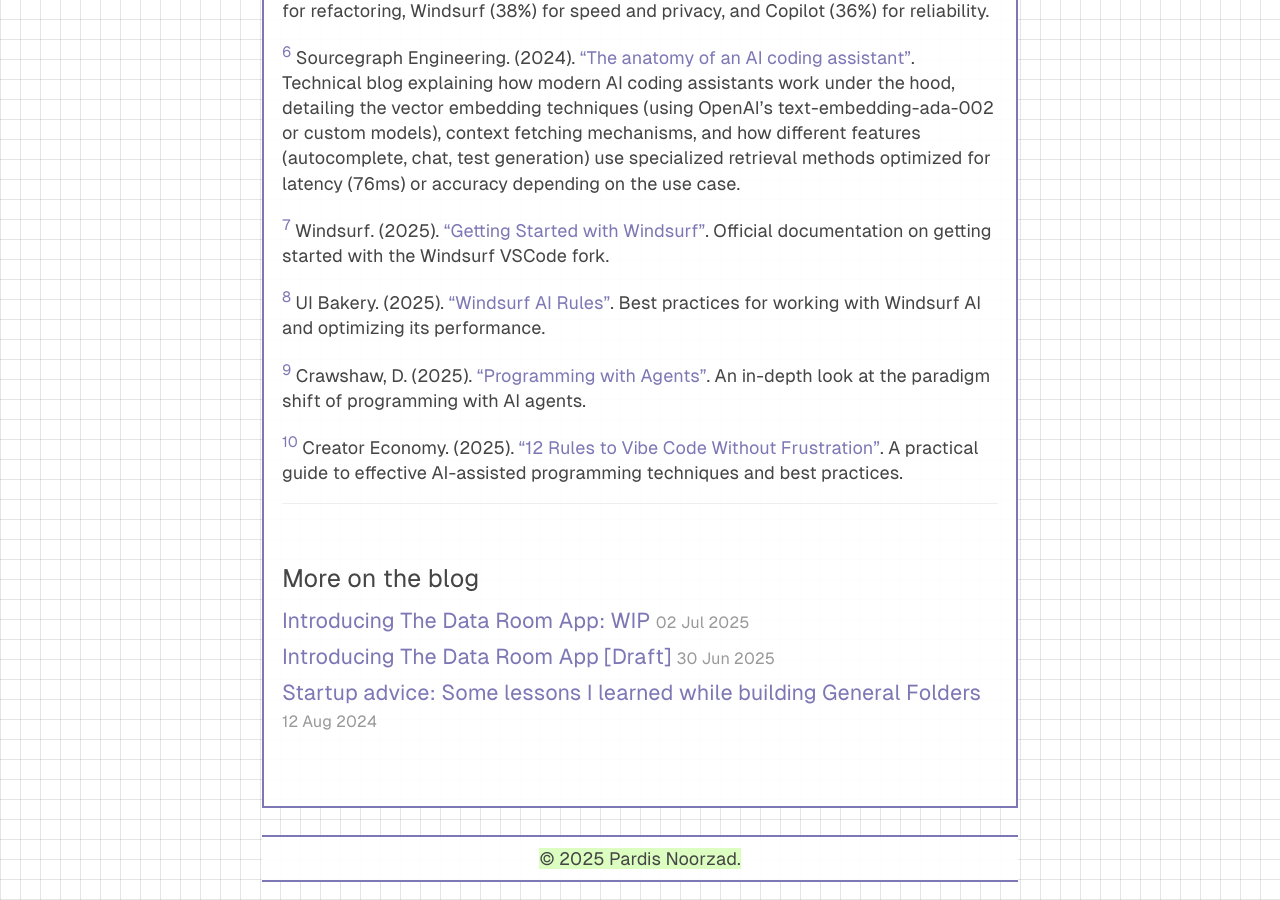
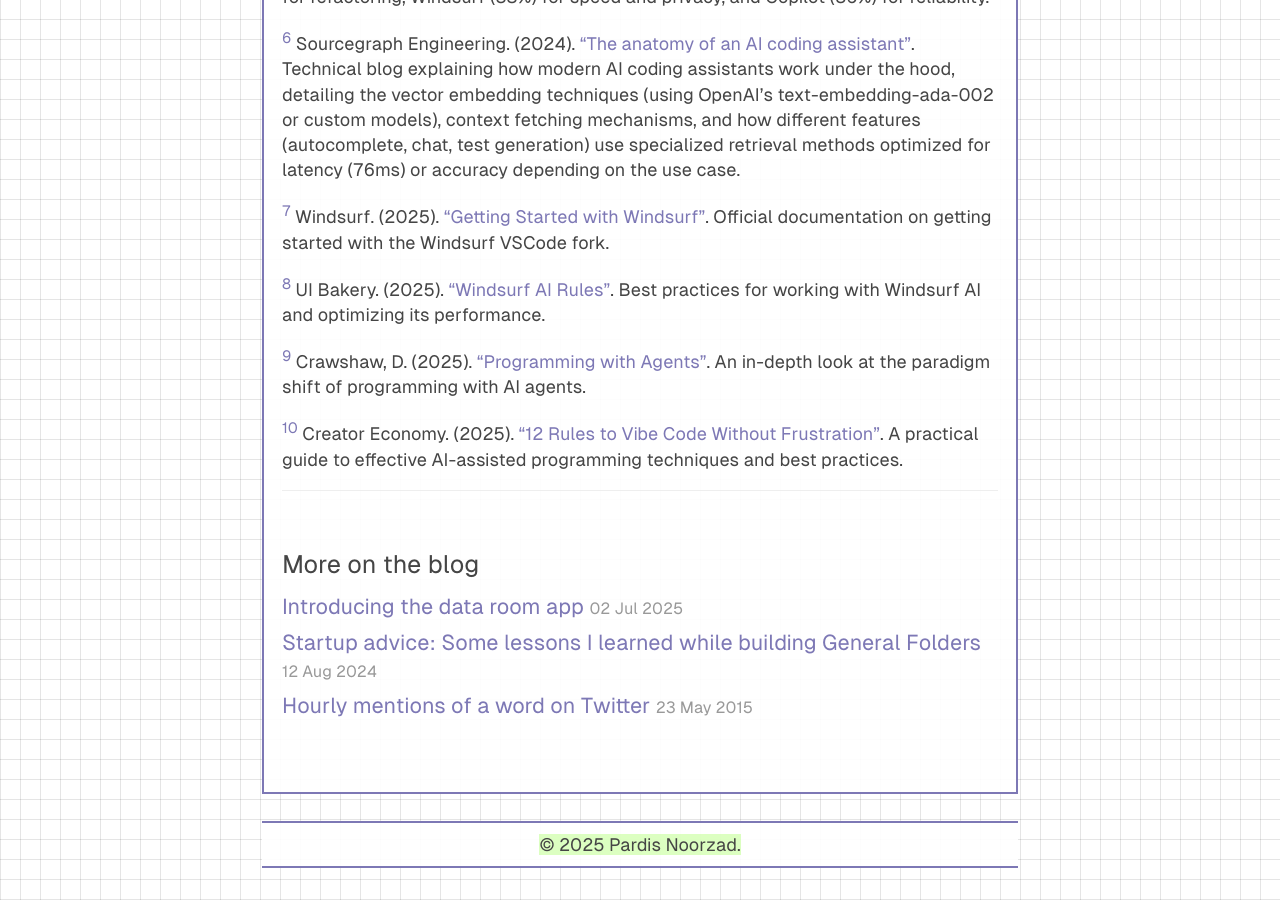
Before and after one commit to djpardis/djpardis.github.io, a Jekyll site: the page built from _posts/2025-06-20-vibe-coding-data-room-app.md, in a window 1280 px wide and 900 px high, scrolled down 6021 px. Built offline with Jekyll 4.4.1, drawn with Linux system fonts in a browser that asks for light colours.

Commit message:
Update blog posts: Add active_section, improve formatting, delete part II post, update blog.md and layout

```diff
--- a/_posts/2025-06-20-vibe-coding-data-room-app.md
+++ b/_posts/2025-06-20-vibe-coding-data-room-app.md
@@ -33,21 +34,9 @@
     <div class="image-caption">It's different.</div>
 </div>
 
-
 ## The problem
 
 To put these cool tools to use, I've been working on a couple of side projects. The one we'll discuss here is a custom data room app for [General Folders](https://generalfolders.com){:target="_blank"}.
-
-<!-- You might think, "what in the mother of yak shaving?" You'd be right.
-
-<div class="image-container-with-caption">
-    <div class="image-row">
-        <div class="image-container">
-            <img src="/files/pics/sketchplanations-yak-shaving.png" alt="Yak shaving" title="Yak shaving from Sketchplanations">
-        </div>
-    </div>
-    <div class="image-caption">From <a href="https://sketchplanations.com/yak-shaving" target="_blank">here</a>.</div>
-</div> -->
 
 I evaluated several popular data room solutions to understand their strengths and limitations before deciding to work on a new one. Here's how they compare:
 
@@ -74,7 +63,7 @@
 
 As a sidenote, this exercise made me realize that GitHub, Dropbox, and Box, are all file explorers at the core which is quite beautiful.
 
-## The tools
+### The tools
 
 Now we get to the topic of vibe coding. I believe the tools have finally reached that critical threshold where they're not just fun demos but genuinely practical for everyday use. And it looks like others feel the same!
 
--- a/blog.md
+++ b/blog.md
@@ -24,7 +24,7 @@
 <details class="collapsible-section" markdown="1" open>
 <summary><h3>New</h3></summary>
 
-[July 2, 2025] *[Introducing The Data Room App: WIP]({{ site.baseurl }}{% post_url 2025-07-02-introducing-the-data-room-app %})*
+[July 2, 2025] *[Introducing the data room app]({{ site.baseurl }}{% post_url 2025-07-02-introducing-the-data-room-app %})*
 [June 20, 2025] *[Vibe coding a data room app]({{ site.baseurl }}{% post_url 2025-06-20-vibe-coding-data-room-app %})*
 [August 12, 2024] *[Startup advice: Some lessons I learned while building General Folders]({{ site.baseurl }}{% post_url 2024-08-12-startup-advice %})*
 </details>
```
Also changed, not shown: other parts of _posts/2025-06-20-vibe-coding-data-room-app.md (+1 -0 lines), _layouts/default.html (+1 -28 lines), _posts/2015-05-23-hourly-mentions-of-a-word-on-twitter.md (+2 -0 lines), _posts/2025-06-30-vibe-coding-data-room-app-part-ii.md (deleted, +0 -55 lines), _posts/2025-07-02-introducing-the-data-room-app.md (+11 -7 lines).
